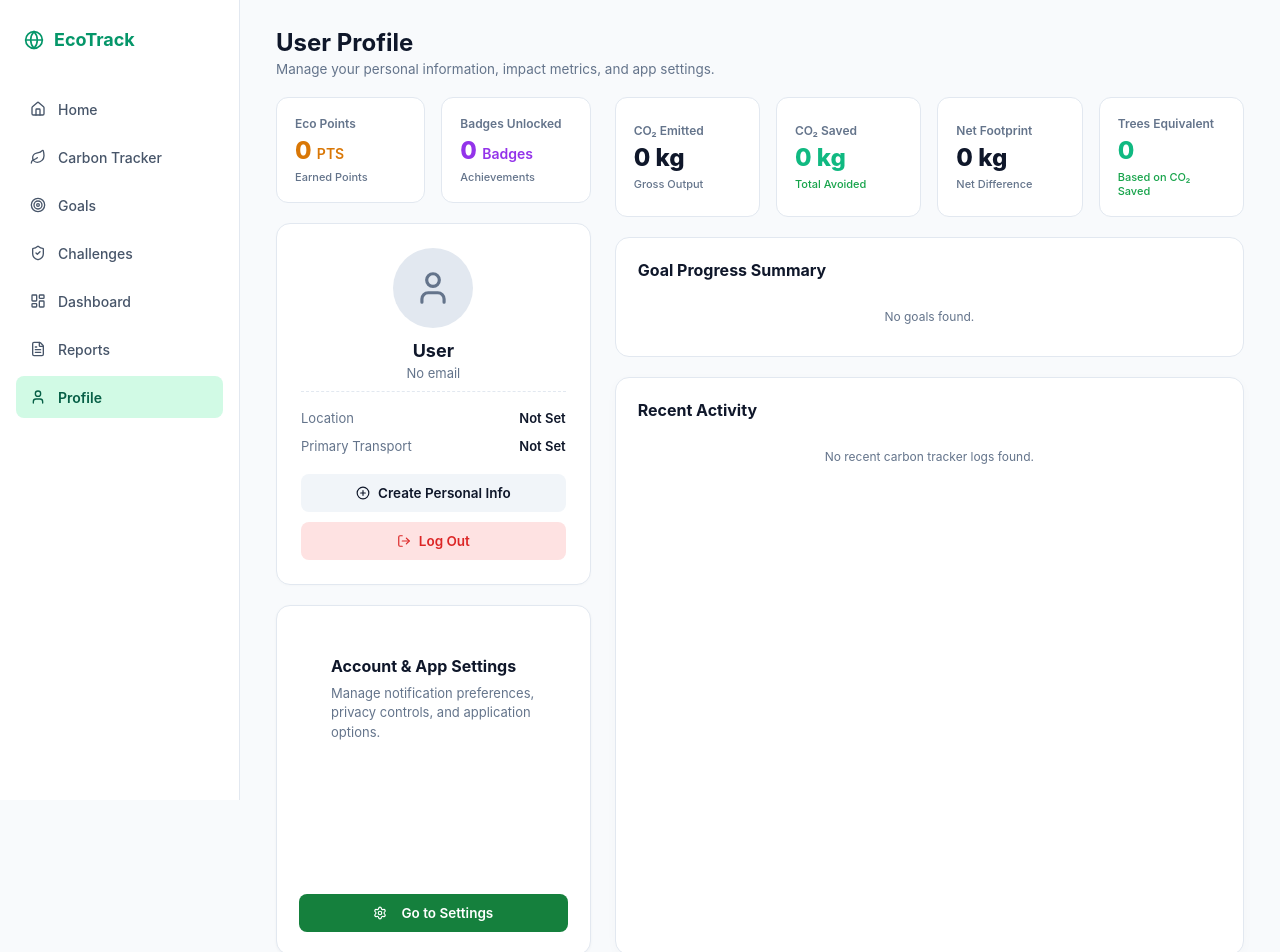
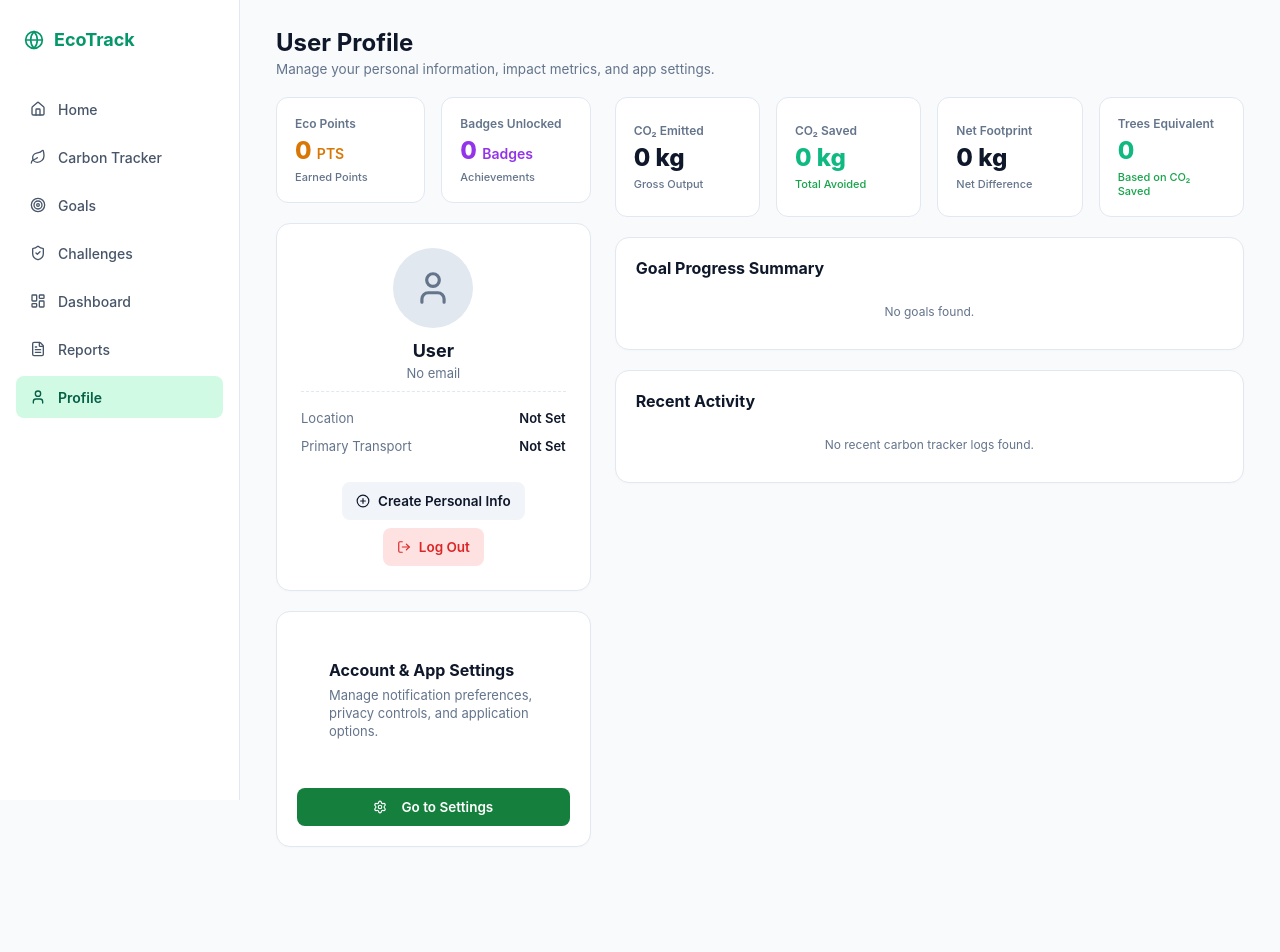
Before and after one commit to springboardmentor212/EcoTrack_Group4, a React (Create React App) app in the folder frontend/: page /profile in a window 1280 px wide. Shown: the top 952 px of the page. After the commit the page ends 875 px from the top, so only its background shows below. Built offline with nearby package versions, Linux system fonts and the light colour scheme.

Commit message:
fix AI dynamic recommendation in goals and dashboard pages and fix the profile card spacing

```diff
--- a/frontend/src/pages/Auth/Dashboard/Dashboard.jsx
+++ b/frontend/src/pages/Auth/Dashboard/Dashboard.jsx
@@ -274,7 +274,7 @@ function GoalProgressCard({ goals = [] }) {
   );
 }
 
-function RecommendationsCard({ recommendations = [], onRefresh }) {
+function RecommendationsCard({ recommendations = [], onRefresh, loading }) {
   const displayRecs = recommendations.slice(0, 4);
 
   return (
@@ -285,8 +285,8 @@ function RecommendationsCard({ recommendations = [], onRefresh }) {
           <h2>AI Recommendations</h2>
           <p>Personalized sustainability insights</p>
         </div>
-        <button onClick={onRefresh} className="icon-refresh-btn" type="button">
-          <RotateCw size={16} />
+        <button onClick={onRefresh} className="icon-refresh-btn" type="button" disabled={loading}>
+          <RotateCw size={16} className={loading ? "spin-animation" : ""} />
         </button>
       </div>
 
@@ -501,6 +501,7 @@ function ImpactGamificationCard({ levelDetails, earnedBadges = [] }) {
 
 export default function Dashboard() {
   const [loggeduser, setLoggeduser] = useState(null);
+  const [refreshing, setRefreshing] = useState(false);
 
   const [goalsList, setGoalsList] = useState([]);
   const [activitiesList, setActivitiesList] = useState([]);
@@ -519,6 +520,7 @@ export default function Dashboard() {
 
   const fetchDashboardData = useCallback(async () => {
     try {
+      setRefreshing(true);
       const token = localStorage.getItem("token");
       const storedUser = localStorage.getItem("user");
       if (storedUser) {
@@ -529,6 +531,7 @@ export default function Dashboard() {
       }
 
       if (!token) return;
+      const timestamp = new Date().getTime();
       const headers = { Authorization: `Bearer ${token}` };
 
       // 1. Fetch Goals
@@ -540,7 +543,7 @@ export default function Dashboard() {
         console.warn("Goals sync error:", e);
       }
 
-      // 2. Fetch ALL Available Challenges Across All Levels & User Status
+      // 2. Fetch Challenges & Status
       try {
         const challengeRes = await axios.get("http://localhost:5000/api/challenges/available", { headers });
         if (challengeRes.data) {
@@ -565,7 +568,6 @@ export default function Dashboard() {
 
           setChallengesList(mergedChallenges);
 
-          // ALL Badges Fetch: Any challenge that user has Completed or Claimed (Regular Levels + Weekly Drives)
           const allEarnedBadges = myParticipations
             .filter((p) => p.status === "CLAIMED" || p.status === "COMPLETED")
             .map((p) => {
@@ -587,9 +589,9 @@ export default function Dashboard() {
         console.warn("Challenges sync error:", e);
       }
 
-      // 3. Fetch Dashboard Overview
+      // 3. Fetch Dashboard Overview with Timestamp cache busting
       try {
-        const dashboardRes = await axios.get("http://localhost:5000/api/dashboard", { headers });
+        const dashboardRes = await axios.get(`http://localhost:5000/api/dashboard?t=${timestamp}`, { headers });
         const data = dashboardRes.data;
         if (data) {
           if (data.carbonFootprint) setCarbonStats(data.carbonFootprint);
@@ -601,6 +603,8 @@ export default function Dashboard() {
 
     } catch (err) {
       console.error("Dashboard Sync Fetch Error:", err);
+    } finally {
+      setRefreshing(false);
     }
   }, []);
 
@@ -637,7 +641,7 @@ export default function Dashboard() {
         <div className="dashboard-grid top-grid">
           <CarbonFootprintCard carbonStats={carbonStats} />
           <GoalProgressCard goals={goalsList} />
-          <RecommendationsCard recommendations={recommendationsList} onRefresh={fetchDashboardData} />
+          <RecommendationsCard recommendations={recommendationsList} onRefresh={fetchDashboardData} loading={refreshing} />
         </div>
         <div className="dashboard-grid bottom-grid">
           <CommunityChallengesCard
--- a/frontend/src/pages/Auth/Goal/goal.jsx
+++ b/frontend/src/pages/Auth/Goal/goal.jsx
@@ -148,6 +148,8 @@ function GoalsPage() {
       setLoadingAi(true);
       const token = localStorage.getItem("token");
       const config = token ? { headers: { Authorization: `Bearer ${token}` } } : {};
+
+      // Dynamic timestamp query param to prevent caching
       const timestamp = new Date().getTime();
 
       const res = await axios.get(
@@ -159,7 +161,7 @@ function GoalsPage() {
         setAiData({
           title: res.data.title || "Cycle for Short Commutes",
           category: res.data.category || "Transport",
-          targetValue: res.data.targetValue || "15",
+          targetValue: String(res.data.targetValue || "15"),
           targetUnit: res.data.targetUnit || "kg CO2e",
           targetDate: res.data.targetDate || "2026-10-31",
           description: res.data.description || "Cycling short distances avoids emissions and drives progress.",
@@ -214,6 +216,7 @@ function GoalsPage() {
     setTargetValue(aiData.targetValue);
     setTargetUnit(aiData.targetUnit);
     setTargetDate(aiData.targetDate);
+    toast.success("✨ AI details autofilled!");
   };
 
   const statCards = [
@@ -345,7 +348,7 @@ function GoalsPage() {
                     <RotateCw size={13} className={loadingAi ? "spin-animation" : ""} />
                   </button>
                 </div>
-                <p>{aiData.description}</p>
+                <p>{loadingAi ? "Generating smart recommendation..." : aiData.description}</p>
                 <button type="button" className="ai-callout-link" onClick={handleAiAutoFill}>
                   Auto-fill Goal Details →
                 </button>
--- a/frontend/src/pages/Auth/Profile/Profile.css
+++ b/frontend/src/pages/Auth/Profile/Profile.css
@@ -103,7 +103,7 @@
 .profile-layout-container {
   display: flex;
   gap: 24px;
-  align-items: stretch;
+  align-items: flex-start;
   width: 100%;
 }
 
@@ -242,21 +242,23 @@
   font-weight: 600;
 }
 
-/* Left: Settings Card (Fits bottom alignment) */
+/* Left: Settings Card (Compacted) */
 .profile-app .settings-card {
   background: var(--p-bg-white);
   border: 1px solid var(--p-border);
   border-radius: 14px;
-  padding: 22px;
+  padding: 20px;
   width: 100%;
-  flex: 1;
   display: flex;
   flex-direction: column;
-  justify-content: space-between;
+  justify-content: flex-start;
+  gap: 12 px;
+  box-shadow: 0 1px 3px rgba(0,0,0,0.02);
+  min-height: auto;
 }
 
 .profile-app .settings-card h4 {
-  margin: 0 0 8px;
+  margin: 0 0 6px;
   font-size: 16px;
   font-weight: 700;
 }
@@ -265,7 +267,7 @@
   margin: 0;
   font-size: 13px;
   color: var(--p-text-muted);
-  line-height: 1.5;
+  line-height: 1.4;
 }
 
 /* Right: Metrics Row */
@@ -317,21 +319,22 @@
   background: var(--p-bg-white);
   border: 1px solid var(--p-border);
   border-radius: 14px;
-  padding: 22px;
+  padding: 20px;
   width: 100%;
   box-sizing: border-box;
+  box-shadow: 0 1px 3px rgba(0,0,0,0.02);
 }
 
 .panel-card h3 {
-  margin: 0 0 16px;
+  margin: 0 0 14px;
   font-size: 16px;
   font-weight: 700;
 }
 
 .goal-item-box {
-  padding: 14px 16px;
+  padding: 12px 14px;
   border-radius: 10px;
-  margin-bottom: 12px;
+  margin-bottom: 10px;
 }
 
 .goal-item-box:last-child {
@@ -356,19 +359,26 @@
 
 /* Recent Activity Panel */
 .activity-panel {
-  flex: 1;
   display: flex;
   flex-direction: column;
+  padding: 20px;
+  background: var(--p-bg-white);
+  border:1px solid var(--p-border);
+  border-radius: 14px;
 }
 
 .activity-item {
   display: flex;
   align-items: center;
   justify-content: space-between;
-  padding: 14px 16px;
+  padding: 12px 14px;
   background: #f8fafc;
   border: 1px solid #e2e8f0;
   border-radius: 10px;
+  margin-bottom: 8px;
+}
+.activity-item:last-child{
+  margin-bottom: 0;
 }
 
 .item-title {
@@ -379,7 +389,7 @@
 }
 
 .item-sub {
-  margin: 3px 0 0;
+  margin: 2px 0 0;
   font-size: 12px;
   color: var(--p-text-muted);
 }
@@ -395,7 +405,9 @@
 .btn-secondary,
 .btn-logout,
 .btn-settings {
-  width: 100%;
+  background: var(--p-green-700);
+  color: #fff;
+  margin-top: 8px !important;
   padding: 11px 14px;
   border-radius: 8px;
   font-size: 13.5px;
@@ -415,7 +427,7 @@
 .btn-secondary:hover { background: #e2e8f0; }
 .btn-logout { background: #fee2e2; color: #dc2626; margin-top: 10px; }
 .btn-logout:hover { background: #fca5a5; }
-.btn-settings { background: var(--p-green-700); color: #fff; margin-top: 18px; }
+.btn-settings { background: var(--p-green-700); color: #fff; margin-top: 14px; }
 .btn-settings:hover { background: var(--p-green-800); }
 
 /* Modal */
--- a/frontend/src/pages/Auth/Profile/Profile.jsx
+++ b/frontend/src/pages/Auth/Profile/Profile.jsx
@@ -85,7 +85,7 @@ export default function Profile() {
         }
       }
 
-      // 2. Fetch Eco Points & ALL Badges (Regular + Weekly Drives)
+      // 2. Fetch Eco Points & ALL Badges
       let fetchedPoints = 0;
       let fetchedBadges = 0;
       try {
@@ -96,7 +96,6 @@ export default function Profile() {
 
         const statusRes = await axios.get("http://localhost:5000/api/challenges/my-status", { headers });
         if (statusRes.data && Array.isArray(statusRes.data)) {
-          // CLAIMED matrum COMPLETED irukkira elaa badges (including weekly drives)-aiyum count panrom
           fetchedBadges = statusRes.data.filter(
             (p) => p.status === "CLAIMED" || p.status === "COMPLETED"
           ).length;
```
Also changed, not shown: 2 other files (tests, documents, lock files or other folders).
